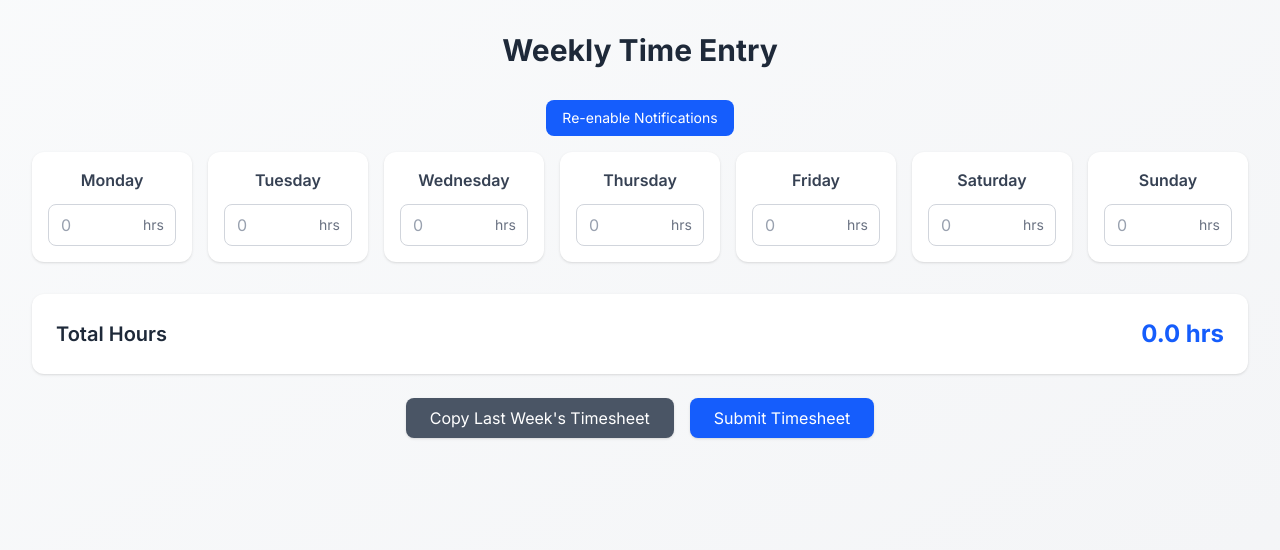
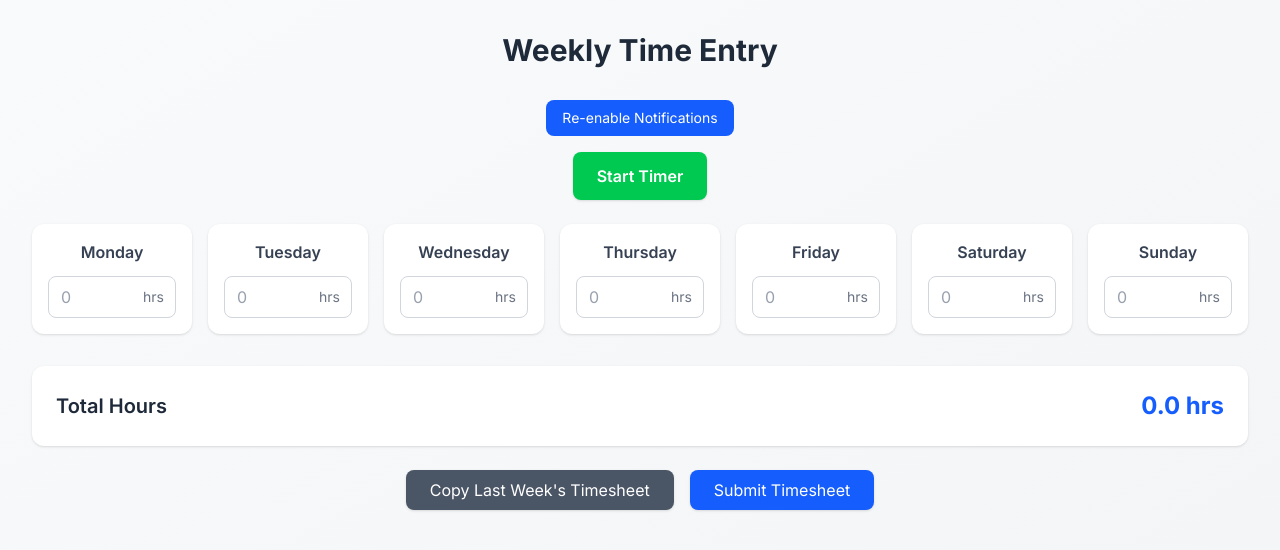
Before and after one commit to Richie97/thyme, a Next.js app: page / in a window 1280 px wide. Shown: the top 550 px of the page. Built offline with nearby package versions, Linux system fonts and the light colour scheme.

Commit message:
Add timer

```diff
--- a/src/app/page.tsx
+++ b/src/app/page.tsx
@@ -106,6 +106,19 @@ const generateRandomHours = () => {
   }, {} as { [key: string]: string });
 };
 
+const TimerDisplay = ({ elapsedTime }: { elapsedTime: number }) => {
+  const formatElapsedTime = (hours: number) => {
+    const wholeHours = Math.floor(hours);
+    const minutes = Math.floor((hours - wholeHours) * 60);
+    const seconds = Math.floor(((hours - wholeHours) * 60 - minutes) * 60);
+    return `${wholeHours}:${minutes.toString().padStart(2, "0")}:${seconds
+      .toString()
+      .padStart(2, "0")}`;
+  };
+
+  return <span className="font-mono">{formatElapsedTime(elapsedTime)}</span>;
+};
+
 export default function Home() {
   const [hours, setHours] = useState<{ [key: string]: string }>({});
   const [notifications, setNotifications] = useState<{
@@ -115,6 +128,9 @@ export default function Home() {
   const [showTipDialog, setShowTipDialog] = useState(false);
   const [selectedTip, setSelectedTip] = useState<string>("");
   const [customTip, setCustomTip] = useState<string>("");
+  const [isTimerRunning, setIsTimerRunning] = useState(false);
+  const [timerStartTime, setTimerStartTime] = useState<number | null>(null);
+  const [elapsedTime, setElapsedTime] = useState<number>(0);
   const [notificationPermission, setNotificationPermission] =
     useState<NotificationPermission>("default");
 
@@ -167,6 +183,20 @@ export default function Home() {
       }
     };
   }, []); // Empty dependency array since we only want this to run once
+
+  // Add timer effect
+  useEffect(() => {
+    let interval: NodeJS.Timeout;
+    if (isTimerRunning && timerStartTime) {
+      interval = setInterval(() => {
+        const elapsed = (Date.now() - timerStartTime) / (1000 * 60 * 60); // Convert to hours
+        setElapsedTime(elapsed);
+      }, 1000); // Update every second is sufficient for a timer
+    }
+    return () => {
+      if (interval) clearInterval(interval);
+    };
+  }, [isTimerRunning, timerStartTime]);
 
   const handleHoursChange = (day: string, value: string) => {
     const numValue = parseFloat(value);
@@ -256,6 +286,34 @@ export default function Home() {
     setNotifications(newNotifications);
   };
 
+  const handleTimerToggle = () => {
+    if (isTimerRunning) {
+      // Stop timer and add time to current day
+      const now = new Date();
+      const currentDay = DAYS[now.getDay() === 0 ? 6 : now.getDay() - 1]; // Convert Sunday (0) to 6
+      const currentHours = parseFloat(hours[currentDay] || "0");
+      const newHours = currentHours + elapsedTime;
+
+      setHours((prev) => ({
+        ...prev,
+        [currentDay]: newHours.toFixed(1),
+      }));
+
+      // Trigger notification for the new hours
+      handleHoursChange(currentDay, newHours.toFixed(1));
+
+      // Reset timer state
+      setIsTimerRunning(false);
+      setTimerStartTime(null);
+      setElapsedTime(0);
+    } else {
+      // Start timer
+      setIsTimerRunning(true);
+      setTimerStartTime(Date.now());
+      setElapsedTime(0);
+    }
+  };
+
   return (
     <main className="min-h-screen bg-gradient-to-br from-gray-50 to-gray-100 p-4 sm:p-8">
       <Analytics />
@@ -286,6 +344,27 @@ export default function Home() {
             </button>
           </div>
         )}
+
+        {/* Add Timer Button */}
+        <div className="mb-6 text-center">
+          <button
+            onClick={handleTimerToggle}
+            className={`px-6 py-3 rounded-lg text-white font-semibold transition-all duration-200 shadow-sm hover:shadow-md ${
+              isTimerRunning
+                ? "bg-red-500 hover:bg-red-600"
+                : "bg-green-500 hover:bg-green-600"
+            }`}
+          >
+            {isTimerRunning ? (
+              <div className="flex items-center gap-2">
+                <span>Stop Timer</span>
+                <TimerDisplay elapsedTime={elapsedTime} />
+              </div>
+            ) : (
+              "Start Timer"
+            )}
+          </button>
+        </div>
 
         <div className="grid grid-cols-2 sm:grid-cols-3 md:grid-cols-7 gap-2 sm:gap-4">
           {DAYS.map((day) => {
```
